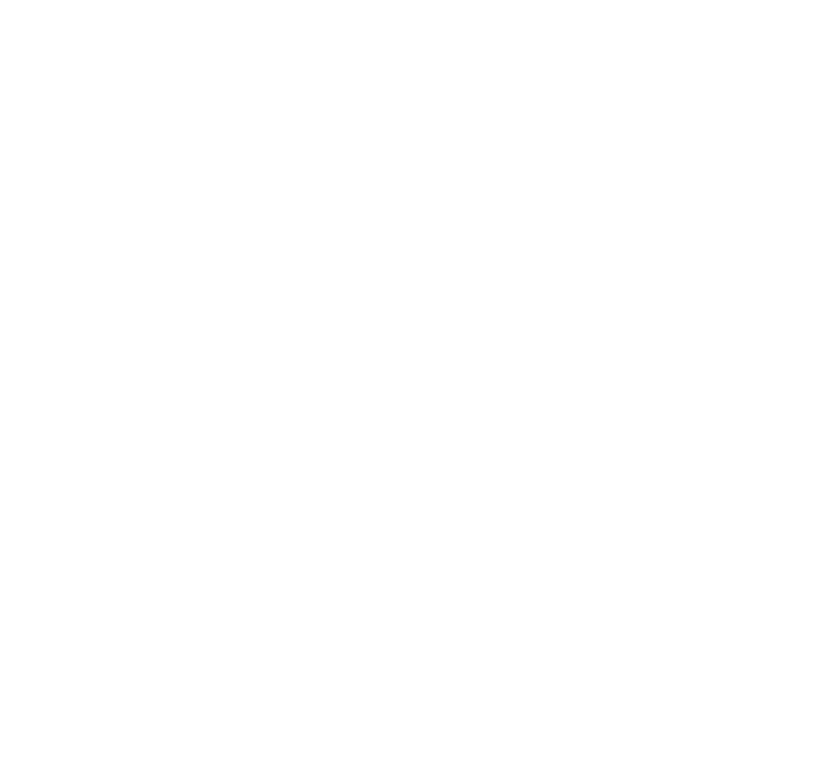
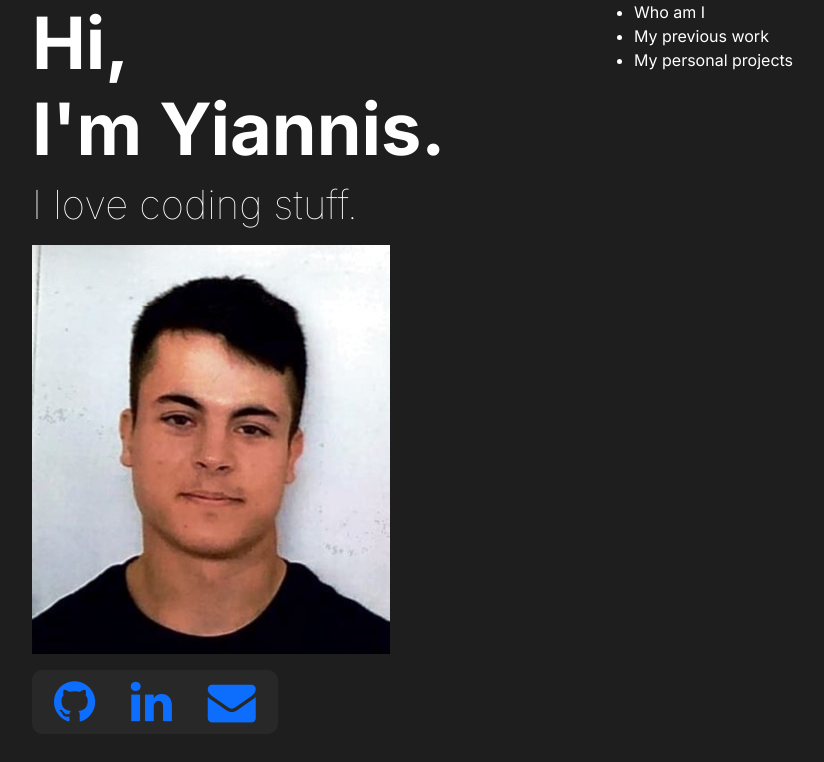
Before and after one commit to yiannisha/personal-website, a Gatsby site: page / in a window 1280 px wide. Shown: the whole page, without its empty margins (50-874 px from the left). Built offline with nearby package versions, Linux system fonts and the light colour scheme; Gatsby itself is replaced by a stand-in of ours.

Commit message:
Create basic home page

```diff
--- /dev/null
+++ b/src/containers/Page.js
@@ -0,0 +1,15 @@
+import * as React from 'react';
+
+import 'bootstrap/dist/css/bootstrap.min.css';
+import 'font-awesome/css/font-awesome.min.css';
+import '../styles/page.module.css';
+
+const Page = (props) => {
+    return (
+        <main>
+            {props.children}
+        </main>
+    );
+}
+
+export default Page;
--- a/src/pages/index.js
+++ b/src/pages/index.js
@@ -1,12 +1,54 @@
 import * as React from "react";
+import { Container, Col, Row } from "reactstrap";
+import { StaticImage } from "gatsby-plugin-image";
 
-const IndexPage = () => {
+// components
+import Page from "../containers/Page";
+
+// styles
+import * as styles from "../styles/page.module.css";
+import * as homePageStyles from "../styles/homePage.module.css";
+
+const HomePage = () => {
   return (
-    <main>
-    </main>
+    <Page>
+      <Container className={styles.maxHeight}>
+        <Row className={styles.maxHeight}>
+          <Col md={6} className={homePageStyles.headerCol}>
+            <h1 className={homePageStyles.header}>
+              Hi,<br/>I'm Yiannis.
+            </h1>
+            <h4 className={homePageStyles.subtitle}>
+              I love coding stuff.
+            </h4>
+            <div className="mt-3">
+              <StaticImage src="../images/me.jpg" alt="A picture of me" className={homePageStyles.imageWrapper} />
+            </div>
+            <div className={homePageStyles.socialsContainer}>
+              <a href="https://github.com/yiannisha/">
+                <i className="fa fa-github fa-3x"></i>
+              </a>
+              <a href="https://www.linkedin.com/in/yiannis-hadjiyianni-36294b1b1/">
+                <i className="fa fa-linkedin fa-3x"></i>
+              </a>
+              <a href="mailto:hadjiyiannis.3@gmail.com">
+                <i className="fa fa-envelope fa-3x"></i>
+              </a>
+            </div>
+          </Col>
+          <Col md={6}>
+            <ul>
+              <li>Who am I</li>
+              <li>My previous work</li>
+              <li>My personal projects</li>
+            </ul>
+          </Col>
+        </Row>
+      </Container>
+    </Page>
   )
 };
 
-export default IndexPage;
+export default HomePage;
 
 export const Head = () => <title>Home Page</title>
--- /dev/null
+++ b/src/styles/homePage.module.css
@@ -0,0 +1,31 @@
+.header-col {
+    padding-top: 25vh;
+}
+
+.header {
+    font-size: 72px;
+    font-weight: bold;
+}
+
+.subtitle {
+    font-size: 40px;
+    font-weight: 100;
+}
+
+.image-wrapper {
+    border-radius: 50px;
+    max-width: 30%;
+}
+
+.socialsContainer {
+    margin-top: 1em;
+    padding: .5em .25em;
+
+    display: flex;
+    flex-direction: row;
+    justify-content: space-around;
+    max-width: 45%;
+
+    background-color: #272827;
+    border-radius: 10px;;
+}
--- /dev/null
+++ b/src/styles/page.module.css
@@ -0,0 +1,27 @@
+@import url('https://fonts.googleapis.com/css2?family=Inter:wght@100;200;300;400;500;600;700;800;900&display=swap');
+:root {
+    --primary-bg: #1E1E1E;
+    --primary-text: #FFFFFF;
+}
+
+html {
+    height: 100%;
+}
+
+body {
+    min-height: 100%;
+    background-color: var(--primary-bg);
+}
+
+main {
+    height: 100vh;
+}
+
+h1, h2, h3, h4, h5, p, li, div {
+    color: var(--primary-text);
+    font-family: 'Inter', sans-serif;
+}
+
+.maxHeight {
+    height: 100%;
+}
```
Also changed, not shown: src/images/me.jpg (added).
